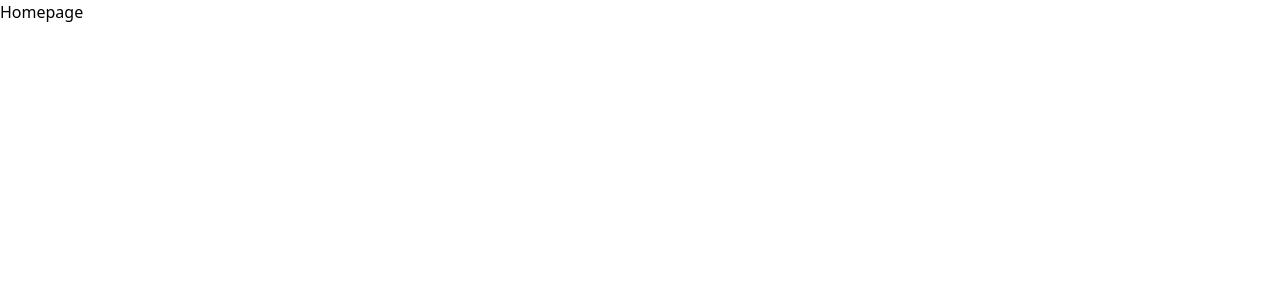
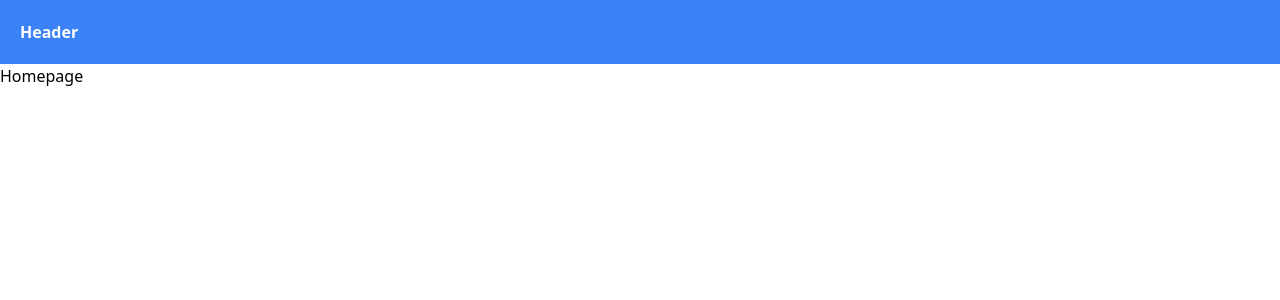
Before and after one commit to ioanat94/next-13-todo, a Next.js app: page / in a window 1280 px wide. Shown: the top 300 px of the page. Built offline with nearby package versions, Linux system fonts and the light colour scheme.

Commit message:
Add Header to Layout

```diff
--- /dev/null
+++ b/app/Header.tsx
@@ -0,0 +1,8 @@
+function Header() {
+  return (
+    <header className='p-5 bg-blue-500'>
+      <p className='font-bold text-white'>Header</p>
+    </header>
+  );
+}
+export default Header;
--- a/app/layout.tsx
+++ b/app/layout.tsx
@@ -1,4 +1,5 @@
 import '../styles/globals.css';
+import Header from './Header';
 
 export default function RootLayout({
   children,
@@ -8,7 +9,10 @@
   return (
     <html>
       <head />
-      <body>{children}</body>
+      <body>
+        <Header />
+        {children}
+      </body>
     </html>
   );
 }
```
